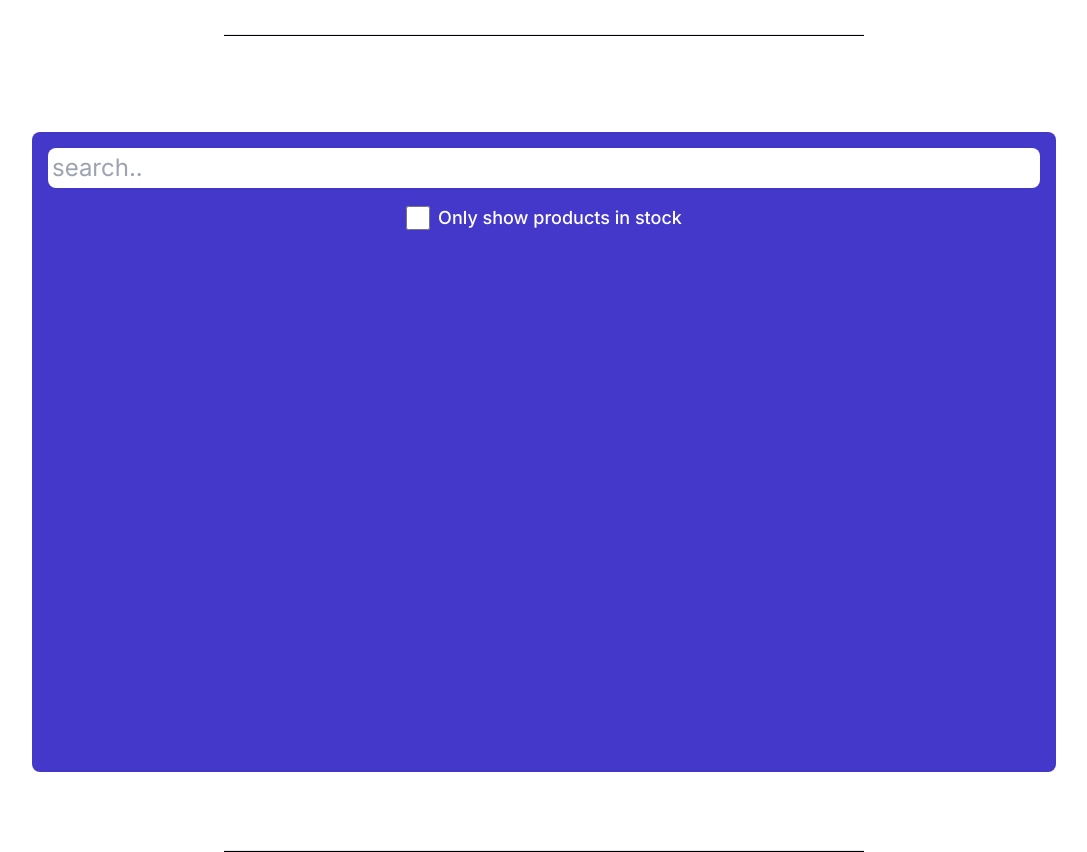
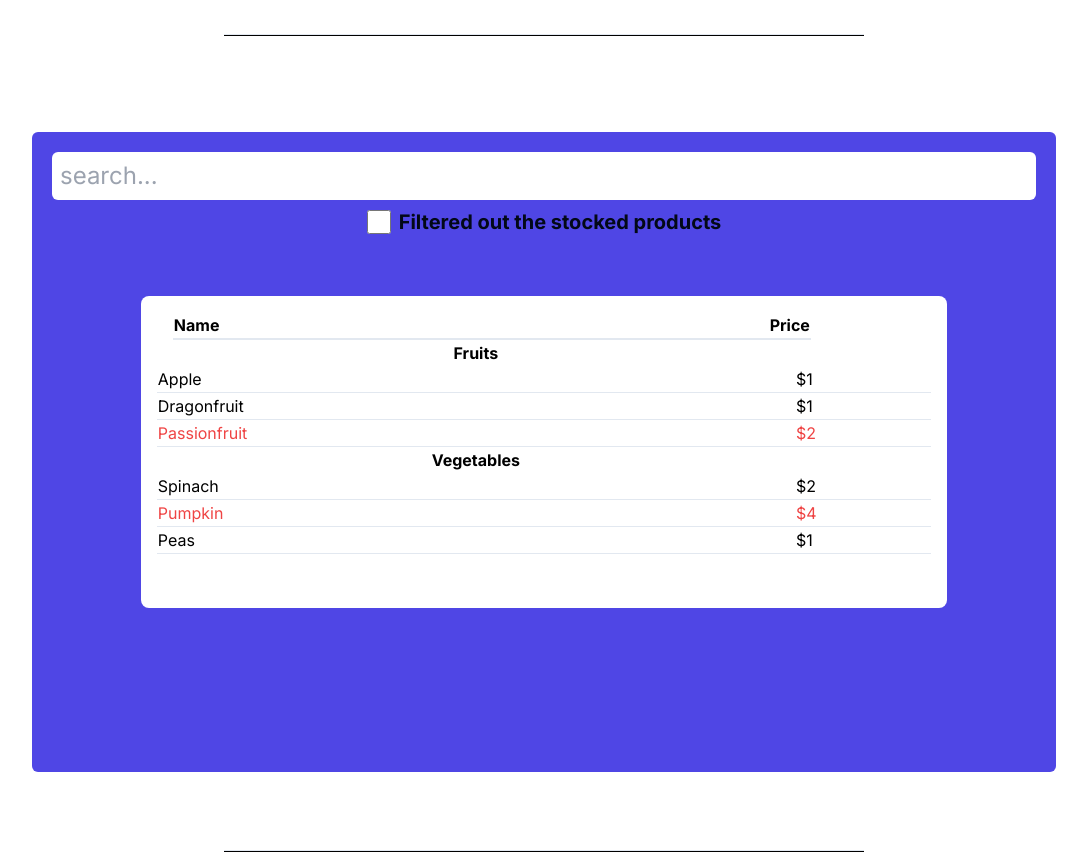
Before and after one commit to Genx-unidirectional/react-nextJs-typeScript-projects, a Next.js app in the folder React-hooks/: page /hookslearn/useStateHook in a window 1280 px wide. Shown: the part 1580-2432 px from the top of the page, without its empty margins (96-1183 px from the left). Built offline with nearby package versions, Linux system fonts and the light colour scheme.

Commit message:
product table with all types fixed and completed

```diff
--- a/React-hooks/src/app/hookslearn/useStateHook/productShowCase.tsx
+++ b/React-hooks/src/app/hookslearn/useStateHook/productShowCase.tsx
@@ -1,7 +1,9 @@
 "use client";
 import { Product } from "@/app/lib/hookslearn/useState/productShow";
-import { ReactElement } from "react";
-
+import { table } from "console";
+import { ReactElement, useState } from "react";
+import { Dispatch, SetStateAction } from "react";
+import clsx from "clsx";
 const PRODUCTS: Product[] = [
   { category: "Fruits", price: "$1", stocked: true, name: "Apple" },
   { category: "Fruits", price: "$1", stocked: true, name: "Dragonfruit" },
@@ -10,58 +12,121 @@ const PRODUCTS: Product[] = [
   { category: "Vegetables", price: "$4", stocked: false, name: "Pumpkin" },
   { category: "Vegetables", price: "$1", stocked: true, name: "Peas" },
 ];
-// Based on above data we have to design our mockup product table
+
 export default function ProductPage() {
-  const handleChange = () => {};
+  const [filteredText, setFilteredText] = useState<string>("");
+  const [inStocked, setInStocked] = useState<boolean>(false);
   return (
-    <div className="h-[80%] p-2 text-white w-[80%]  bg-indigo-700 rounded-lg flex flex-col items-center">
-      <FilteringComponent handleChange={handleChange} />
+    <div className="w-4/5 h-4/5 p-2 bg-indigo-600 rounded-md flex flex-col items-center  gap-12">
+      <FilterBlock
+        filteredText={filteredText}
+        setFilteredText={setFilteredText}
+        inStocked={inStocked}
+        setInStocked={setInStocked}
+      />
+      <TableBLock inStocked={inStocked} filteredText={filteredText} />
     </div>
   );
 }
-
-function FilteringComponent({ handleChange }: { handleChange: () => void }) {
+interface FilterBlockProps {
+  filteredText: string;
+  setFilteredText: Dispatch<SetStateAction<string>>;
+  inStocked: boolean;
+  setInStocked: Dispatch<SetStateAction<boolean>>;
+}
+function FilterBlock({
+  filteredText,
+  setFilteredText,
+  inStocked,
+  setInStocked,
+}: FilterBlockProps) {
   return (
-    <div className="w-full flex flex-col gap-4 p-2 items-center">
+    <div className="w-full p-3 flex flex-col gap-2 items-center">
       <input
-        className="p-1 w-full text-2xl text-black bg-white rounded-lg"
+        className="w-full bg-white p-2 text-2xl rounded-md text-black"
+        placeholder="search..."
         type="text"
-        placeholder="search.."
+        name="product"
+        id="product"
+        value={filteredText}
+        onChange={(e) => setFilteredText(e.target.value)}
       />
-      <div className="flex items-center gap-2">
+      <div className="text-xl font-bold flex justify-center gap-2 items-center">
         <input
-          className="w-6 h-6 bg-white "
+          className="w-6 h-6"
           type="checkbox"
-          onChange={handleChange}
-          id="stock"
+          name="stocked"
+          id=""
+          checked={inStocked}
+          onChange={() => setInStocked(!inStocked)}
         />
-        <label htmlFor="stock" className="font-medium text-lg">
-          Only show products in stock
-        </label>
+        <label htmlFor="stocked">Filtered out the stocked products</label>
       </div>
     </div>
   );
 }
 
-function ProductTable(props: Product[]): ReactElement {
+interface TableBLockProps {
+  inStocked: boolean;
+  filteredText: string;
+}
+
+function TableBLock({ inStocked, filteredText }: TableBLockProps) {
+  let lastCategory: string | null = null;
+  let rows: ReactElement[] = [];
+  PRODUCTS.forEach((product, idx) => {
+    if (!product.name.toLowerCase().includes(filteredText)) {
+      return;
+    }
+    if (inStocked && !product.stocked) {
+      return;
+    }
+    if (product.category != lastCategory) {
+      rows.push(
+        <TableHeads key={product.category} category={product.category} />
+      );
+    }
+    rows.push(
+      <TableRows
+        key={product.name}
+        name={product.name}
+        price={product.price}
+        stocked={product.stocked}
+      />
+    );
+    lastCategory = product.category;
+  });
   return (
-    <table>
-      <thead>
-        <tr>
-          <td>Name</td>
-          <td>Price</td>
-        </tr>
-      </thead>
-      <tbody></tbody>
-    </table>
+    <div className="w-4/5 h-1/2  bg-white text-black p-4 rounded-lg">
+      <table className="w-full mx-auto">
+        <thead>
+          <tr className="w-full mx-auto flex ml-4 border-b-2 justify-between">
+            <th>Name</th>
+            <th>Price</th>
+          </tr>
+        </thead>
+        <tbody>{rows}</tbody>
+      </table>
+    </div>
   );
 }
 
-function ProductCategory({ category }: Pick<Product, "category">) {
-  return <tr></tr>;
+type TableHeadsProps = Pick<Product, "category">;
+
+function TableHeads({ category }: TableHeadsProps) {
+  return (
+    <tr>
+      <th>{category}</th>
+    </tr>
+  );
 }
 
-type ProductProps = {
-  product: Product;
-};
-function ProductRow({ product }: ProductProps) {}
+type TableRowsProps = Pick<Product, "name" | "price" | "stocked">;
+function TableRows({ price, name, stocked }: TableRowsProps) {
+  return (
+    <tr className={clsx("w-full border-b", { "text-red-500": !stocked })}>
+      <td>{name}</td>
+      <td>{price}</td>
+    </tr>
+  );
+}
```
